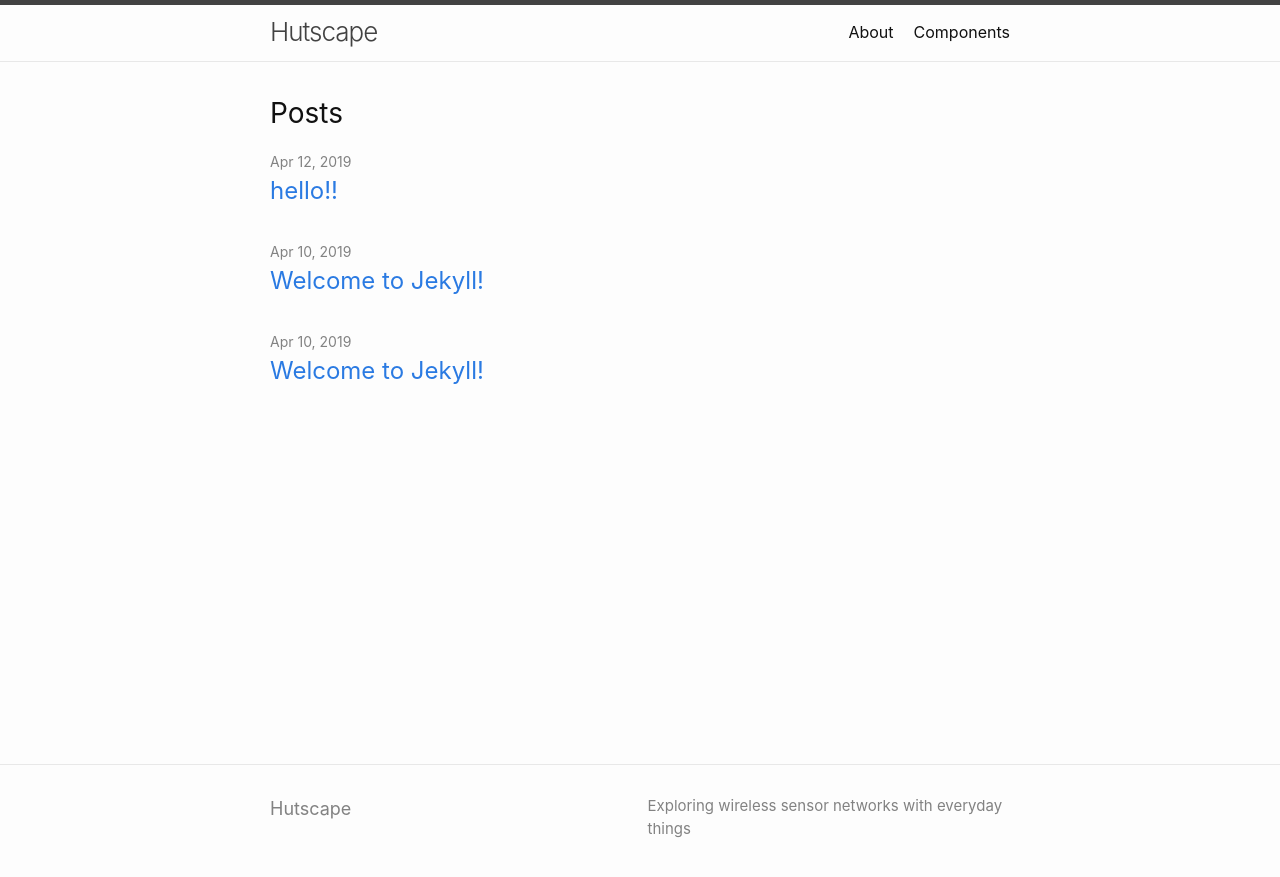
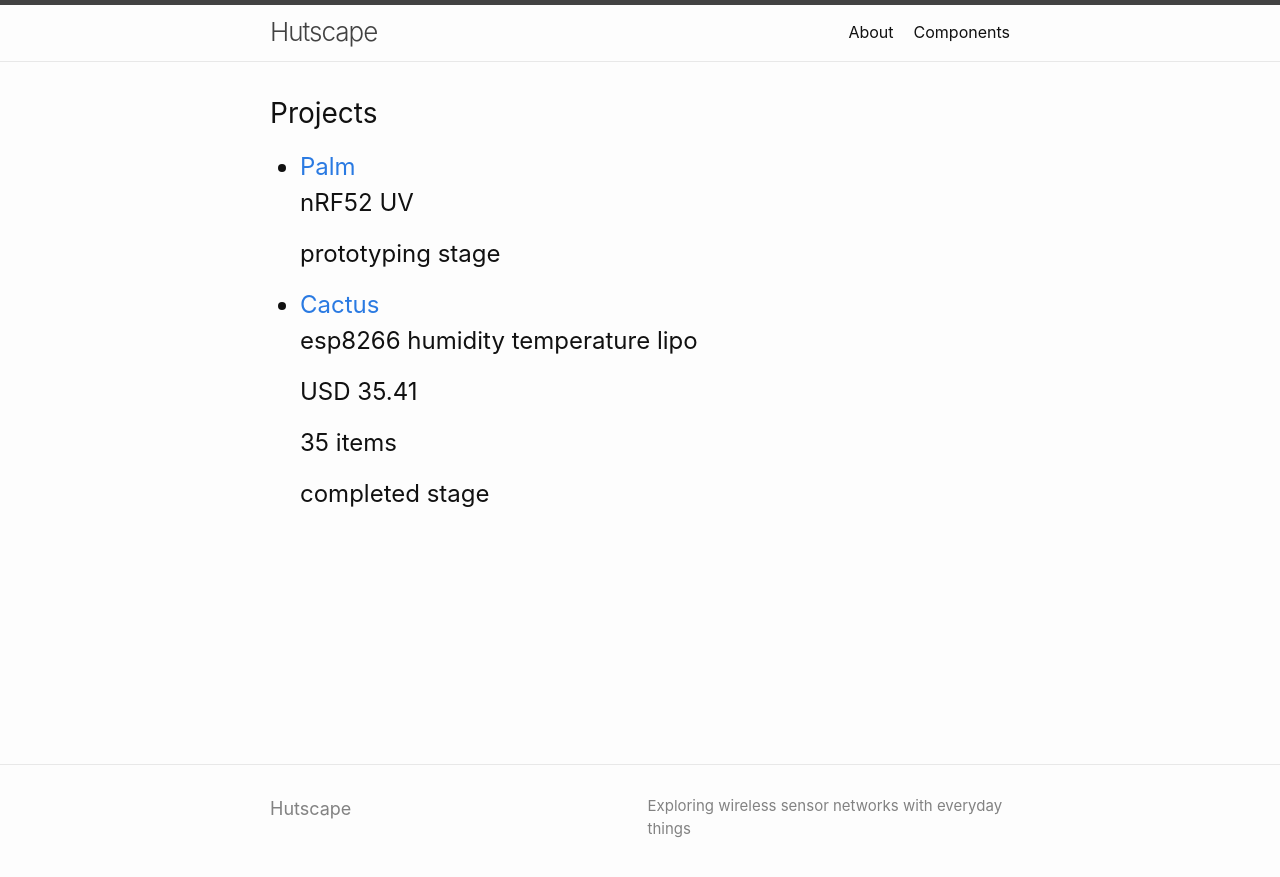
Before and after one commit to hutscape/hutscape.github.io, a Jekyll site: the page built from index.md, in a window 1280 px wide. Shown: the top 877 px of the page. Built offline with Jekyll 4.4.1, drawn with Linux system fonts in a browser that asks for light colours.

Commit message:
Add project list as data yml

```diff
--- /dev/null
+++ b/_data/projects.yml
@@ -0,0 +1,15 @@
+- name: Cactus
+  sequence: 1
+  url: /cactus
+  description: 🌵 Measure humidity in kitchen cupboards to keep food fresh 🍶
+  tags: [esp8266, humidity, temperature, lipo]
+  cogs: 35.41
+  bom: 35
+  status: completed
+
+- name: Palm
+  sequence: 2
+  url: /palm
+  description: 🌴 Get alerted on excessive UV radiation with a keychain 🗝 hanging from a backpack 🎒
+  tags: [nRF52, UV]
+  status: prototyping
--- a/_layouts/home.html
+++ b/_layouts/home.html
@@ -9,23 +9,37 @@ layout: default
 
   {{ content }}
 
-  {%- if site.posts.size > 0 -%}
-    <h2 class="post-list-heading">{{ page.list_title | default: "Posts" }}</h2>
-    <ul class="post-list">
-      {%- for post in site.posts -%}
-      <li>
-        {%- assign date_format = site.minima.date_format | default: "%b %-d, %Y" -%}
-        <span class="post-meta">{{ post.date | date: date_format }}</span>
-        <h3>
-          <a class="post-link" href="{{ post.url | relative_url }}">
-            {{ post.title | escape }}
-          </a>
-        </h3>
-        {%- if site.show_excerpts -%}
-          {{ post.excerpt }}
-        {%- endif -%}
-      </li>
-      {%- endfor -%}
-    </ul>
-  {%- endif -%}
+
+  <h2 class="post-list-heading">Projects</h2>
+  <ul class="post-link">
+  {% assign projects = site.data.projects | sort: 'sequence' %}
+  {% for project in projects reversed %}
+    <li>
+      <a href="{{ project.url }}">
+        {{ project.name }}
+      </a>
+      <p>
+        {% for tag in project.tags %}
+          {{tag}}
+        {% endfor %}
+      </p>
+      <p>
+        {%- if project.cogs -%}
+          USD {{ project.cogs }}
+        {% endif %}
+      </p>
+      <p>
+        {%- if project.bom -%}
+          {{ project.bom }} items
+        {% endif %}
+      </p>
+      <p>
+        {%- if project.status -%}
+          {{ project.status }} stage
+        {% endif %}
+      </p>
+    </li>
+  {% endfor %}
+  </ul>
+
 </div>
```
Also changed, not shown: _posts/2019-04-10-welcome-to-jekyll.md (deleted, +0 -25 lines), _posts/2019-04-11-welcome-to-jekyll.md (deleted, +0 -25 lines), _posts/2019-04-22-welcome-to-jekyll.md (deleted, +0 -25 lines).
